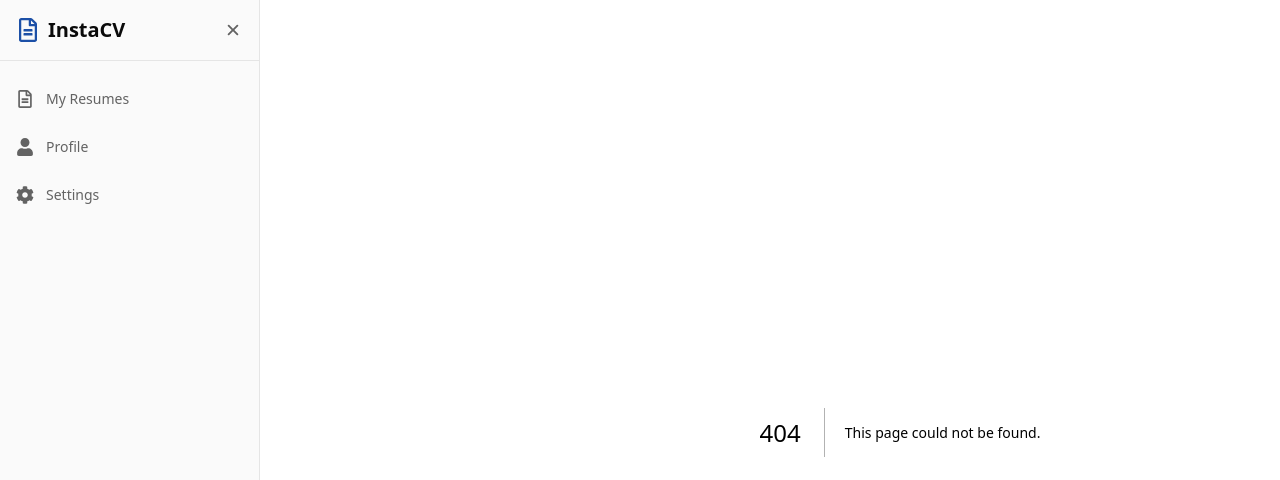
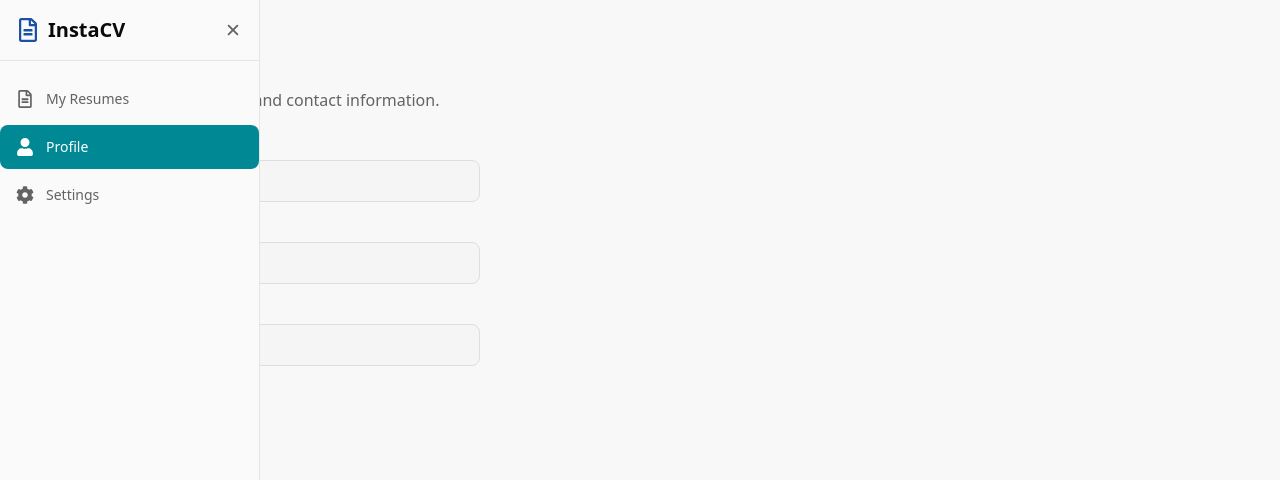
Before and after one commit to BazilSuhail/InstaCV-Resume-Builder, a Next.js app: page /profile in a window 1280 px wide. Before the commit this address had no page. Shown: the top 480 px of the page. Built offline with nearby package versions, Linux system fonts and the light colour scheme.

Commit message:
Add dummy dashboard, profile and settings pages with placeholder content

```diff
--- /dev/null
+++ b/app/dashboard/page.tsx
@@ -0,0 +1,27 @@
+export default function DashboardPage() {
+  return (
+    <div className="space-y-6">
+      <h2 className="text-2xl font-semibold">Dashboard</h2>
+      <p className="text-muted-foreground max-w-prose">
+        Welcome back! View, edit, or create resumes quickly. Your recent projects and saved drafts appear below.
+      </p>
+
+      <div className="grid grid-cols-1 md:grid-cols-2 lg:grid-cols-3 gap-4">
+        {[1, 2, 3].map((id) => (
+          <div
+            key={id}
+            className="p-6 bg-card border border-border rounded-xl shadow-sm hover:shadow-md transition"
+          >
+            <h3 className="font-medium mb-2">Resume {id}</h3>
+            <p className="text-sm text-muted-foreground mb-4">
+              A modern resume built for tech roles.
+            </p>
+            <button className="px-4 py-2 bg-primary text-primary-foreground rounded-lg text-sm hover:bg-primary/90 transition">
+              Edit Resume
+            </button>
+          </div>
+        ))}
+      </div>
+    </div>
+  );
+}
--- /dev/null
+++ b/app/profile/page.tsx
@@ -0,0 +1,43 @@
+export default function ProfilePage() {
+  return (
+    <div className="space-y-6">
+      <h2 className="text-2xl font-semibold">Profile</h2>
+      <p className="text-muted-foreground">
+        Update your personal details and contact information.
+      </p>
+
+      <form className="space-y-4 max-w-md">
+        <div>
+          <label className="block text-sm mb-1">Full Name</label>
+          <input
+            type="text"
+            placeholder="John Doe"
+            className="w-full p-2 border border-border rounded-md bg-input"
+          />
+        </div>
+        <div>
+          <label className="block text-sm mb-1">Email</label>
+          <input
+            type="email"
+            placeholder="john@example.com"
+            className="w-full p-2 border border-border rounded-md bg-input"
+          />
+        </div>
+        <div>
+          <label className="block text-sm mb-1">Location</label>
+          <input
+            type="text"
+            placeholder="San Francisco, CA"
+            className="w-full p-2 border border-border rounded-md bg-input"
+          />
+        </div>
+        <button
+          type="submit"
+          className="px-4 py-2 bg-primary text-primary-foreground rounded-md hover:bg-primary/90 transition"
+        >
+          Save Changes
+        </button>
+      </form>
+    </div>
+  );
+}
--- /dev/null
+++ b/app/settings/page.tsx
@@ -0,0 +1,28 @@
+export default function TemplatesPage() {
+  return (
+    <div className="space-y-6">
+      <h2 className="text-2xl font-semibold">Templates</h2>
+      <p className="text-muted-foreground">
+        Explore professional resume templates designed for different roles.
+      </p>
+
+      <div className="grid grid-cols-1 sm:grid-cols-2 lg:grid-cols-3 gap-6">
+        {["Modern", "Minimal", "Classic"].map((template) => (
+          <div
+            key={template}
+            className="p-4 border border-border rounded-lg bg-card hover:shadow-md transition"
+          >
+            <div className="h-40 bg-muted rounded-md mb-3"></div>
+            <h3 className="font-medium">{template} Template</h3>
+            <p className="text-sm text-muted-foreground mb-3">
+              Clean and optimized layout for professional profiles.
+            </p>
+            <button className="px-3 py-2 bg-primary text-primary-foreground rounded-md hover:bg-primary/90 transition">
+              Use Template
+            </button>
+          </div>
+        ))}
+      </div>
+    </div>
+  );
+}
--- a/components/SidebarLayout.tsx
+++ b/components/SidebarLayout.tsx
@@ -1,11 +1,20 @@
 "use client";
 
 import { useState } from "react";
+import Link from "next/link";
+import { usePathname } from "next/navigation";
 import { FaRegFileAlt, FaUser, FaCog } from "react-icons/fa";
 import { IoMenu, IoClose } from "react-icons/io5";
 
 export default function SidebarLayout({ children }: { children: React.ReactNode }) {
   const [collapsed, setCollapsed] = useState(false);
+  const pathname = usePathname();
+
+  const navItems = [
+    { href: "/dashboard", icon: <FaRegFileAlt />, label: "My Resumes" },
+    { href: "/profile", icon: <FaUser />, label: "Profile" },
+    { href: "/settings", icon: <FaCog />, label: "Settings" },
+  ];
 
   return (
     <div className="flex min-h-screen transition-all duration-300">
@@ -13,7 +22,7 @@ export default function SidebarLayout({ children }: { children: React.ReactNode
       <aside
         className={`bg-sidebar text-sidebar-foreground border-r border-sidebar-border transition-all duration-300 ${
           collapsed ? "w-[80px]" : "w-[260px]"
-        } flex flex-col`}
+        } flex flex-col fixed h-full`}
       >
         <div className="flex items-center justify-between p-4 border-b border-sidebar-border">
           <div className="flex items-center gap-2">
@@ -29,17 +38,24 @@ export default function SidebarLayout({ children }: { children: React.ReactNode
         </div>
 
         <nav className="flex-1 flex flex-col mt-4 space-y-1">
-          <SidebarItem icon={<FaRegFileAlt />} label="My Resumes" collapsed={collapsed} />
-          <SidebarItem icon={<FaUser />} label="Profile" collapsed={collapsed} />
-          <SidebarItem icon={<FaCog />} label="Settings" collapsed={collapsed} />
+          {navItems.map((item) => (
+            <SidebarItem
+              key={item.href}
+              href={item.href}
+              icon={item.icon}
+              label={item.label}
+              collapsed={collapsed}
+              active={pathname === item.href}
+            />
+          ))}
         </nav>
       </aside>
 
       {/* Main Content */}
       <main
-        className={`flex-1 transition-all duration-300 p-8 ${
-          collapsed ? "ml-[80px]" : "ml-[260px]"
-        }`}
+        className={`flex-1 transition-all duration-300 p-8 ml-[${
+          collapsed ? "80px" : "260px"
+        }]`}
       >
         {children || <DummyContent />}
       </main>
@@ -48,19 +64,30 @@ export default function SidebarLayout({ children }: { children: React.ReactNode
 }
 
 function SidebarItem({
+  href,
   icon,
   label,
   collapsed,
+  active,
 }: {
+  href: string;
   icon: React.ReactNode;
   label: string;
   collapsed: boolean;
+  active: boolean;
 }) {
   return (
-    <div className="flex items-center gap-3 px-4 py-3 cursor-pointer text-sm text-muted-foreground hover:bg-accent hover:text-accent-foreground transition">
+    <Link
+      href={href}
+      className={`flex items-center gap-3 px-4 py-3 text-sm rounded-md transition cursor-pointer ${
+        active
+          ? "bg-accent text-accent-foreground"
+          : "text-muted-foreground hover:bg-accent hover:text-accent-foreground"
+      }`}
+    >
       <div className="text-lg">{icon}</div>
       {!collapsed && <span>{label}</span>}
-    </div>
+    </Link>
   );
 }
 
```
